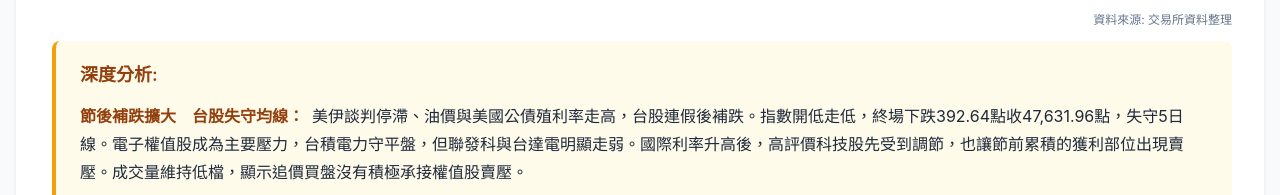
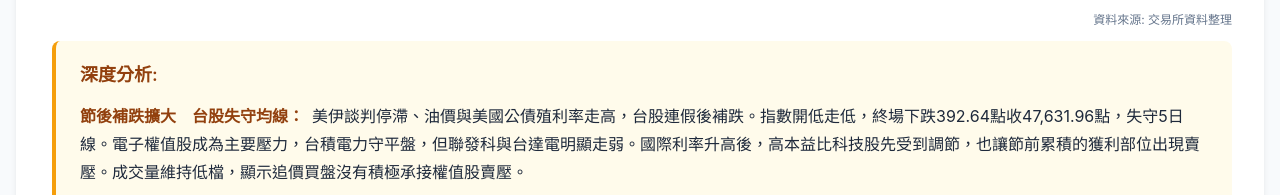
Before and after one commit to aimarket168/report, a plain HTML site: page Daily/20260929.html in a window 1280 px wide. Shown: the part 6125-6320 px from the top of the page. Drawn offline with Linux system fonts and the light colour scheme.

Commit message:
Daily: 20260929

```diff
--- a/Daily/20260929.html
+++ b/Daily/20260929.html
@@ -551,7 +551,7 @@
 <tr><td>自營商</td><td class="down"><strong>-164.03</strong></td><td class="up"><strong>+293.44</strong></td><td class="down"><strong>-575.72</strong></td></tr>
 <tr class="summary-row"><td>總計</td><td class="down"><strong>-784.06</strong></td><td class="up"><strong>+241.37</strong></td><td class="down"><strong>-1041.28</strong></td></tr>
 </tbody></table></div><p class="text-xs text-right" style="color: #64748b; margin: 12px 0;">資料來源: 交易所資料整理</p>
-<div class="analysis-block"><h4>深度分析:</h4><div class="structured-analysis"><p><strong>節後補跌擴大　台股失守均線：</strong>美伊談判停滯、油價與美國公債殖利率走高，台股連假後補跌。指數開低走低，終場下跌392.64點收47,631.96點，失守5日線。電子權值股成為主要壓力，台積電力守平盤，但聯發科與台達電明顯走弱。國際利率升高後，高評價科技股先受到調節，也讓節前累積的獲利部位出現賣壓。成交量維持低檔，顯示追價買盤沒有積極承接權值股賣壓。</p><p><strong>外資賣壓沉重　非電族群撐盤：</strong>籌碼面仍偏弱，外資賣超625.83億元，自營商也站在賣方，投信則小幅買超。外資調節台積電與多檔電子股，但投信加碼聯電、台塑化與南亞，顯示法人並未同步撤出所有族群。塑化、LED與部分中小型股逆勢有買盤，櫃買市場跌幅也較小。投信買超規模有限，仍不足以抵銷外資與自營商的調節力道。賣壓因此主要集中在大型電子權值，內資仍在非電與題材股尋找承接。</p></div></div>
+<div class="analysis-block"><h4>深度分析:</h4><div class="structured-analysis"><p><strong>節後補跌擴大　台股失守均線：</strong>美伊談判停滯、油價與美國公債殖利率走高，台股連假後補跌。指數開低走低，終場下跌392.64點收47,631.96點，失守5日線。電子權值股成為主要壓力，台積電力守平盤，但聯發科與台達電明顯走弱。國際利率升高後，高本益比科技股先受到調節，也讓節前累積的獲利部位出現賣壓。成交量維持低檔，顯示追價買盤沒有積極承接權值股賣壓。</p><p><strong>外資賣壓沉重　非電族群撐盤：</strong>籌碼面仍偏弱，外資賣超625.83億元，自營商也站在賣方，投信則小幅買超。外資調節台積電與多檔電子股，但投信加碼聯電、台塑化與南亞，顯示法人並未同步撤出所有族群。塑化、LED與部分中小型股逆勢有買盤，櫃買市場跌幅也較小。投信買超規模有限，仍不足以抵銷外資與自營商的調節力道。賣壓因此主要集中在大型電子權值，內資仍在非電與題材股尋找承接。</p></div></div>
 </section>
 <section class="section-card" id="sec-6">
 <h2 style="color: #0891b2;"><span style="margin-right: 0.75rem;">💱</span>第6章｜匯率市場</h2>
```
